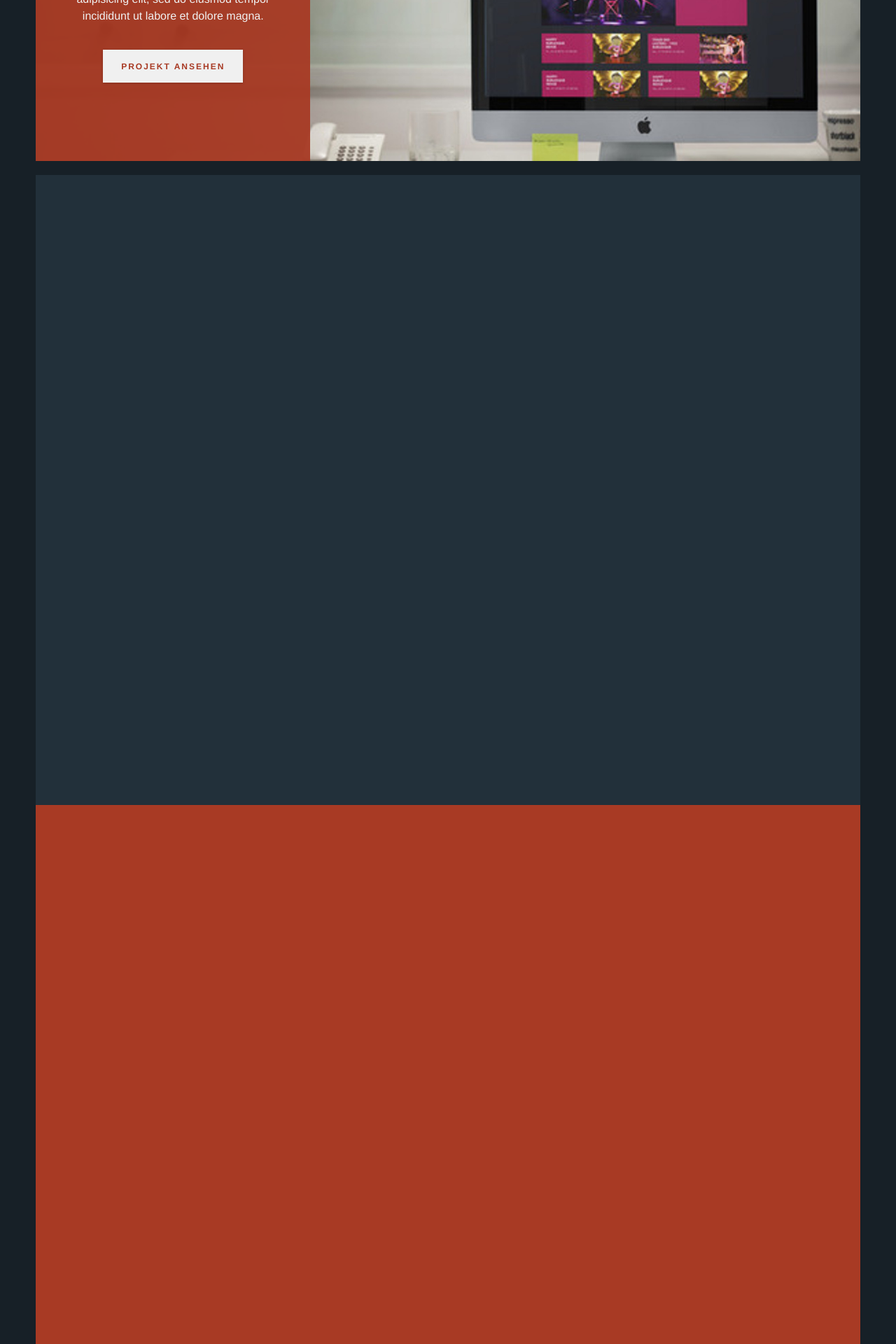
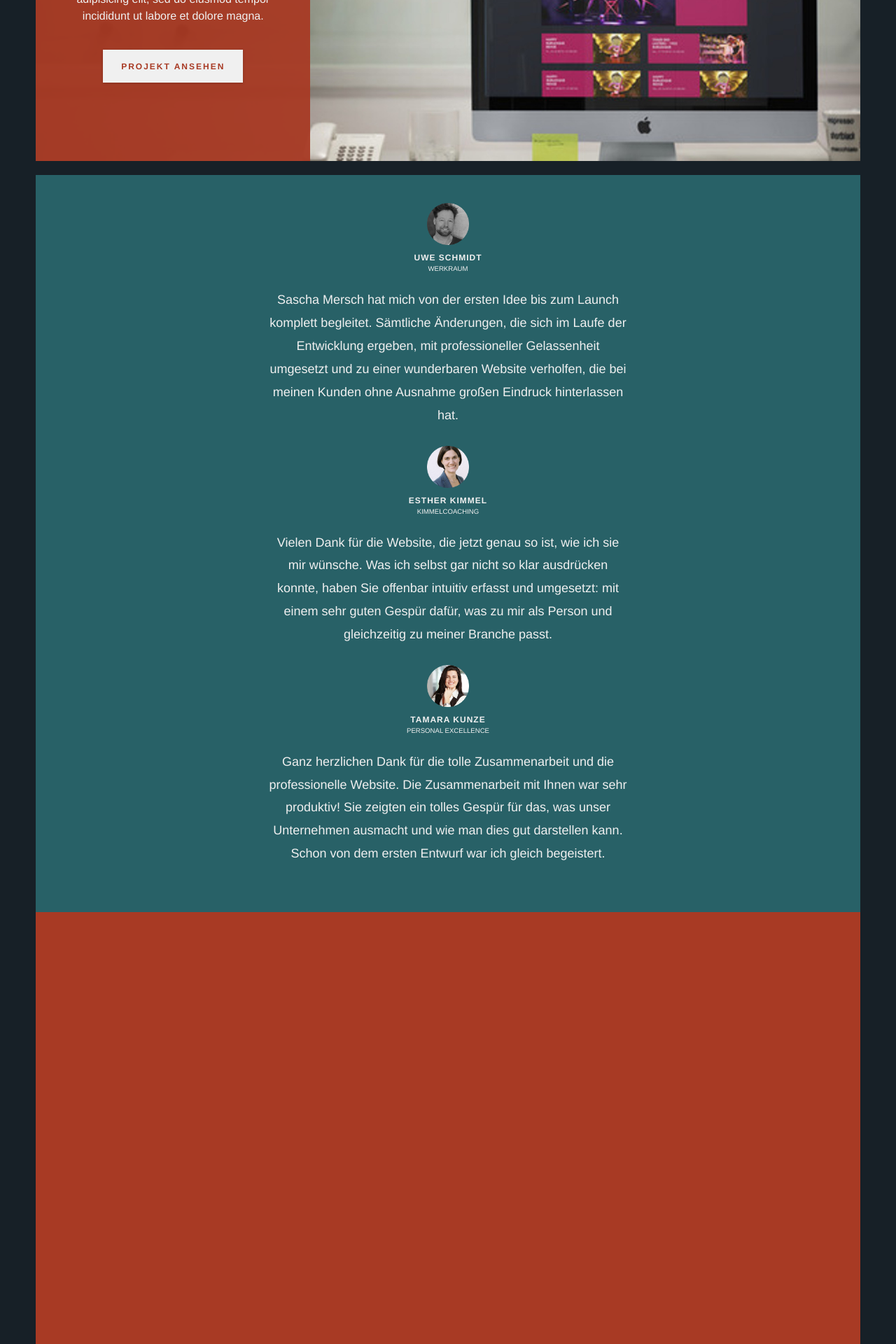
Before and after one commit to rschach/ichzweinull, a Jekyll site: the page built from index.html, in a window 1280 px wide. Shown: the part 1842-3762 px from the top of the page at 70% size. Built offline with Jekyll 4.4.1, drawn with Linux system fonts in a browser that asks for light colours; nearby versions of some CDN libraries; some web fonts are replaced.

Commit message:
Add clients

```diff
--- a/_data/settings.yml
+++ b/_data/settings.yml
@@ -8,3 +8,8 @@ projects:
 - {title: Personal Excellence, image: personal-excellence.jpg, folder: 'project-1', header: 'header-1', text: 'Lorem ipsum dolor sit amet, consectetur adipisicing elit, sed do eiusmod tempor incididunt ut labore et dolore magna.'}
 - {title: Werkraum, image: werkraum.jpg, folder: 'project-2', header: 'header-2', text: 'Lorem ipsum dolor sit amet, consectetur adipisicing elit, sed do eiusmod tempor incididunt ut labore et dolore magna.'}
 - {title: Kleine Nachtrevue, image: kleine-nachtrevue.jpg, folder: 'project-3', header: 'header-3', text: 'Lorem ipsum dolor sit amet, consectetur adipisicing elit, sed do eiusmod tempor incididunt ut labore et dolore magna.'}
+
+clients:
+- {name: Uwe Schmidt, company: Werkraum, image: uwe-schmidt.png, text: 'Sascha Mersch hat mich von der ersten Idee bis zum Launch komplett begleitet. Sämtliche Änderungen, die sich im Laufe der Entwicklung ergeben, mit professioneller Gelassenheit umgesetzt und zu einer wunderbaren Website verholfen, die bei meinen Kunden ohne Ausnahme großen Eindruck hinterlassen hat.'}
+- {name: Esther Kimmel, company: Kimmelcoaching, image: esther-kimmel.png, text: 'Vielen Dank für die Website, die jetzt genau so ist, wie ich sie mir wünsche. Was ich selbst gar nicht so klar ausdrücken konnte, haben Sie offenbar intuitiv erfasst und umgesetzt: mit einem sehr guten Gespür dafür, was zu mir als Person und gleichzeitig zu meiner Branche passt.'}
+- {name: Tamara Kunze, company: Personal Excellence, image: tamara-kunze.png, text: 'Ganz herzlichen Dank für die tolle Zusammenarbeit und die professionelle Website. Die Zusammenarbeit mit Ihnen war sehr produktiv! Sie zeigten ein tolles Gespür für das, was unser Unternehmen ausmacht und wie man dies gut darstellen kann. Schon von dem ersten Entwurf war ich gleich begeistert.'}
--- a/_includes/about.html
+++ b/_includes/about.html
@@ -1,3 +1,3 @@
 <section id="about" class="about">
-
+  {% include clients.html %}
 </section>
--- /dev/null
+++ b/_includes/clients.html
@@ -0,0 +1,14 @@
+<div class="clients-wrap">
+  {% for client in site.data.settings.clients %}
+  <div class="client">
+    <div class="client-info">
+      <img src="img/clients/{{ client.image }}" alt="{{ client.name }}" />
+      <strong class="client-name">{{ client.name }}</strong>
+      <span class="client-company">{{ client.company }}</span>
+    </div>
+    <div class="client-text">
+      <p>{{ client.text }}</p>
+    </div>
+  </div>
+  {% endfor %}
+</div>
--- a/_sass/1-base/_vars.sass
+++ b/_sass/1-base/_vars.sass
@@ -10,7 +10,7 @@ $secondary: #286167
 $neutral: #f0f0f0
 $text-color: $neutral
 $heading-color: $text-color
-$link-color: $secondary
+$link-color: $primary
 $link-color-hover: $primary
 
 // Typography Vars
--- a/_sass/main.scss
+++ b/_sass/main.scss
@@ -11,6 +11,7 @@
 @import "2-modules/close";
 @import "2-modules/loading";
 @import "2-modules/buttons";
+@import "2-modules/clients";
 @import "3-layout/sections";
 @import "3-layout/home";
 @import "3-layout/projects";
--- a/css/main.css
+++ b/css/main.css
@@ -175,7 +175,7 @@ p {
   margin: 1.5em 0; }
 
 a, a:visited {
-  color: #286167;
+  color: #a83a24;
   text-decoration: none; }
 
 a:hover {
@@ -563,6 +563,37 @@ nav.main-nav::after {
     box-shadow: 0 1px 4px rgba(0, 0, 0, 0.4);
     top: -1px; }
 
+.clients-wrap {
+  background: #286167;
+  padding: 40px 0; }
+  .clients-wrap .client {
+    max-width: 515px;
+    margin: 0 auto; }
+
+.client-info {
+  text-align: center; }
+  .client-info img {
+    max-width: 60px; }
+  .client-info a {
+    color: #f0f0f0; }
+  .client-info .client-name {
+    display: block;
+    font-size: 75%;
+    line-height: 0.25;
+    text-transform: uppercase;
+    letter-spacing: 1px;
+    margin-top: 10px; }
+  .client-info .client-company {
+    font-size: 60%;
+    text-transform: uppercase; }
+
+.client-text p {
+  text-align: center;
+  font-size: 1.125em;
+  font-weight: 300;
+  line-height: 1.825;
+  margin-top: 1em; }
+
 div.sections {
   padding: 0;
   margin: 0 auto;
```
Also changed, not shown: _sass/2-modules/_clients.sass (added, +37 -0 lines), img/clients/esther-kimmel.png (added), img/clients/tamara-kunze.png (added), img/clients/uwe-schmidt.png (added), img/clients/uwe-schmidt______.png (added).
